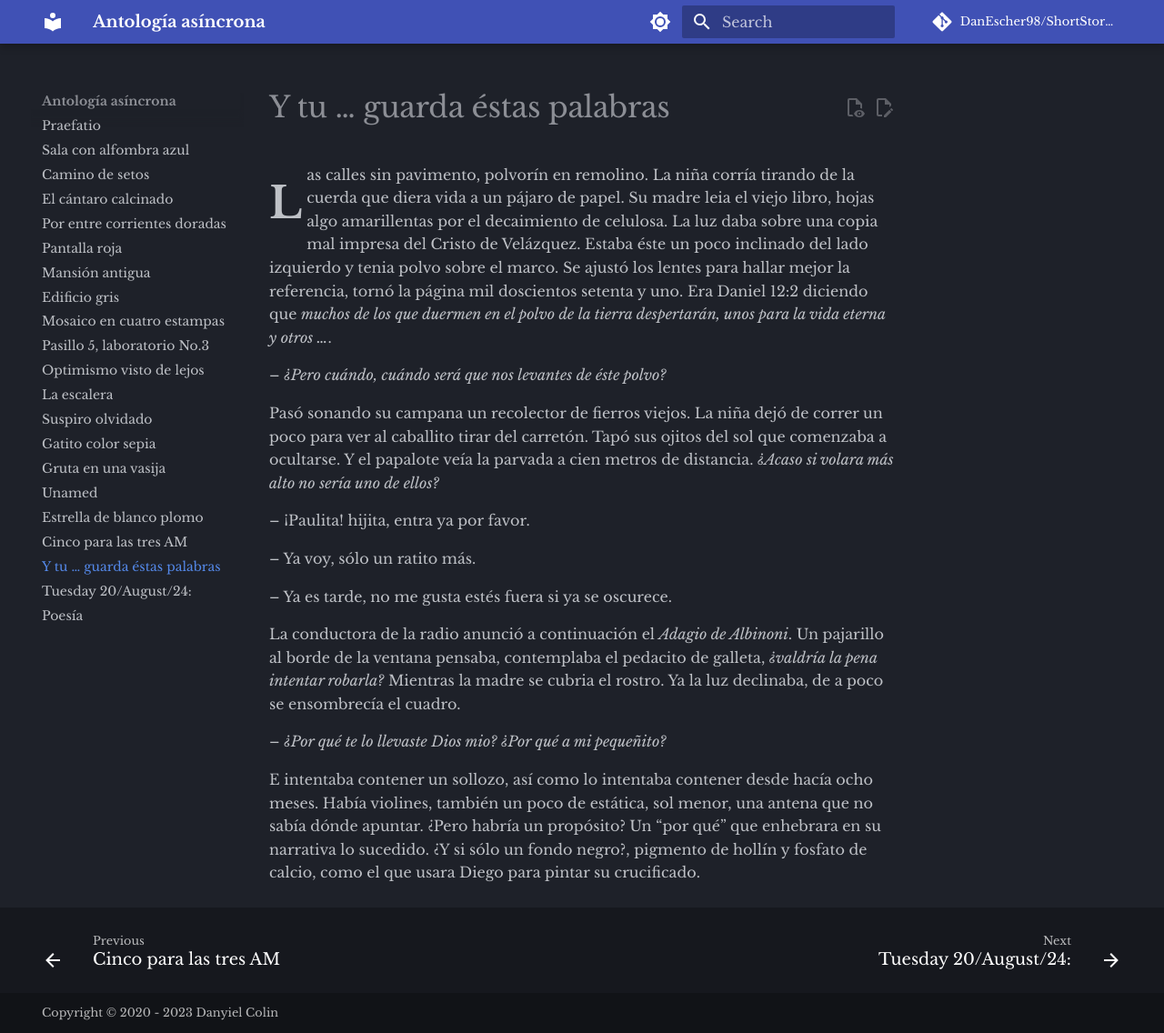
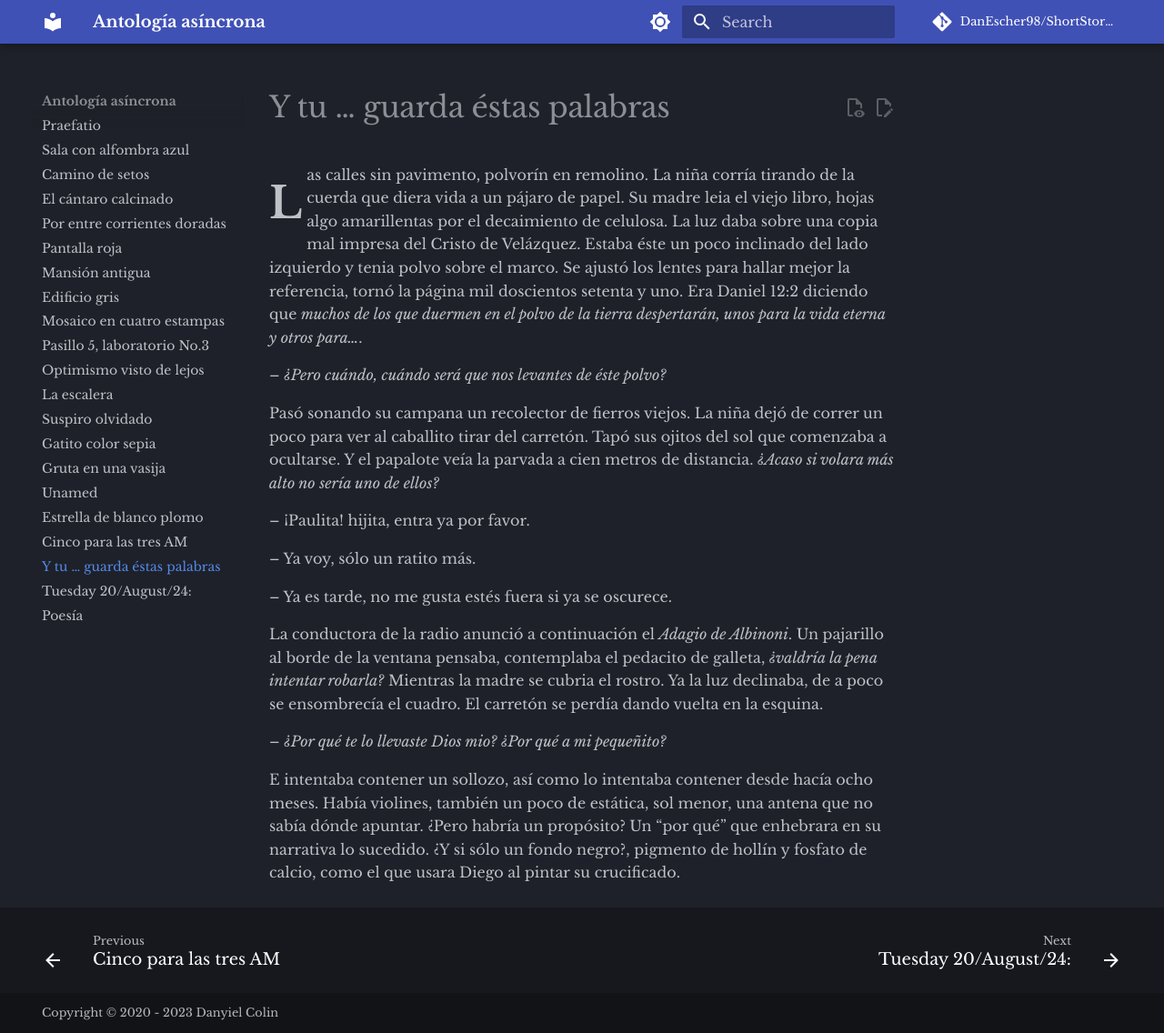
Before and after one commit to DanEscher98/ShortStories, an MkDocs documentation site: the page built from pages/13_YTuGuardaEstasPalabras.md, in a window 1280 px wide and 1136 px high. Shown: the whole window at 91% size. Built offline with MkDocs 1.6.1 and Material for MkDocs 9.7.7, drawn with Linux system fonts in a browser that asks for light colours; comment, search, counter and statistics services are not loaded.

Commit message:
modified:   pages/13_YTuGuardaEstasPalabras.md

```diff
--- a/pages/13_YTuGuardaEstasPalabras.md
+++ b/pages/13_YTuGuardaEstasPalabras.md
@@ -25,7 +25,8 @@ _¿Acaso si volara más alto no sería uno de ellos?_
 La conductora de la radio anunció a continuación el _Adagio de Albinoni_. Un
 pajarillo al borde de la ventana pensaba, contemplaba el pedacito de galleta,
 _¿valdría la pena intentar robarla?_ Mientras la madre se cubria el rostro. Ya
-la luz declinaba, de a poco se ensombrecía el cuadro.
+la luz declinaba, de a poco se ensombrecía el cuadro. El carretón se perdía
+dando vuelta en la esquina.
 
 -- _¿Por qué te lo llevaste Dios mio? ¿Por qué a mi pequeñito?_
 
@@ -33,4 +34,4 @@ E intentaba contener un sollozo, así como lo intentaba contener desde hacía
 ocho meses. Había violines, también un poco de estática, sol menor, una antena
 que no sabía dónde apuntar. ¿Pero habría un propósito? Un "por qué" que
 enhebrara en su narrativa lo sucedido. ¿Y si sólo un fondo negro?, pigmento de
-hollín y fosfato de calcio, como el que usara Diego para pintar su crucificado.
+hollín y fosfato de calcio, como el que usara Diego al pintar su crucificado.
```
Also changed, not shown: other parts of pages/13_YTuGuardaEstasPalabras.md (+1 -1 lines).
